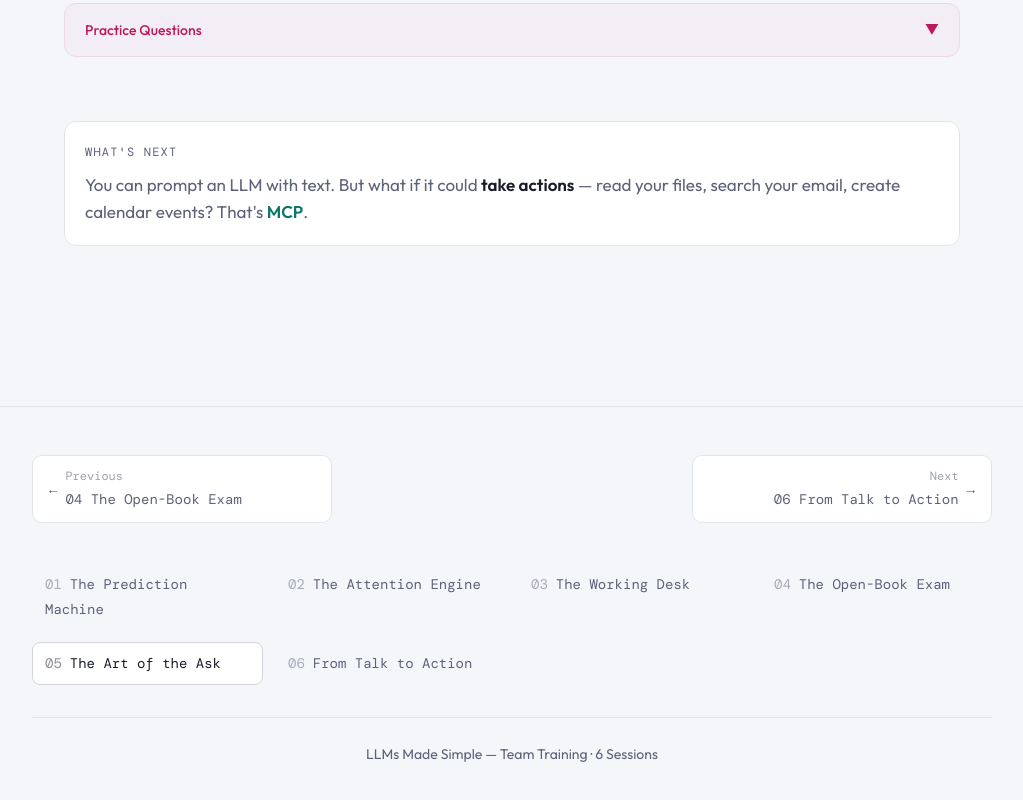
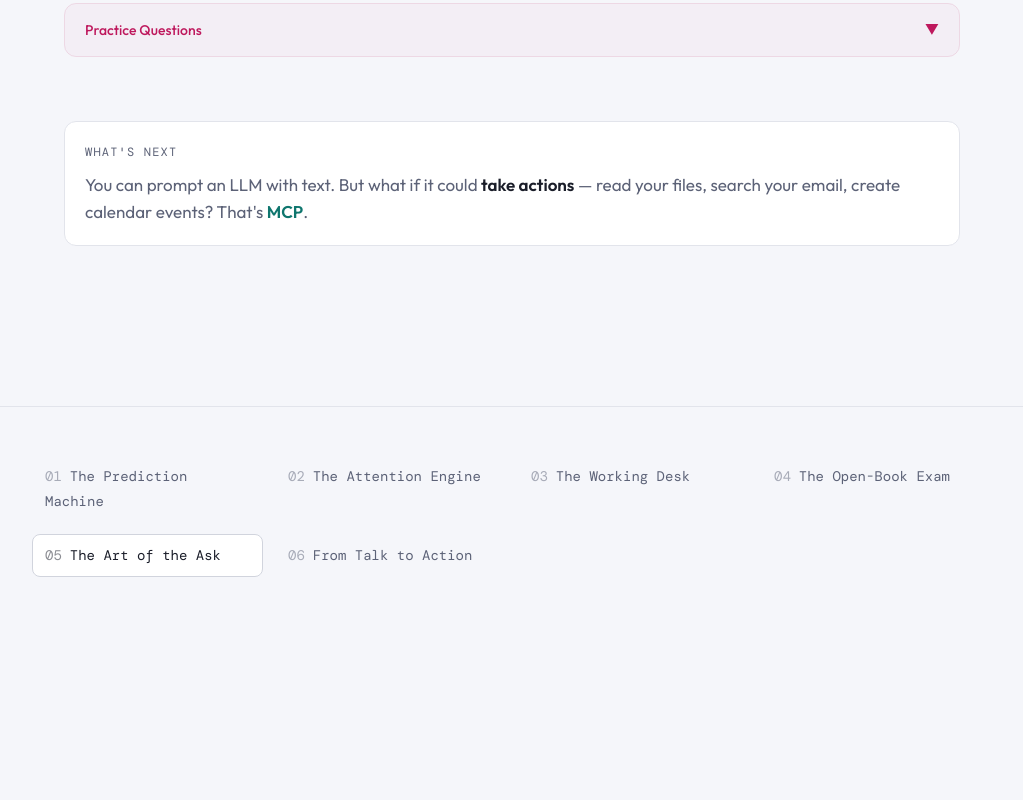
Before and after one commit to tejachundru/llmintro, a React (Vite) app: page /5 in a window 1280 px wide. Shown: the part 4858-5658 px from the top of the page, without its empty margins (128-1151 px from the left). After the commit the page ends 5483 px from the top, so only its background shows below. Built offline with nearby package versions, Linux system fonts and the light colour scheme.

Commit message:
feat: simplfy footer

```diff
--- a/src/components/Footer.tsx
+++ b/src/components/Footer.tsx
@@ -25,64 +25,13 @@ export default function Footer() {
     return () => obs.disconnect();
   }, []);
 
-  const currentIdx = SESSION_LINKS.findIndex(s => s.path === location.pathname);
-  const prev = currentIdx > 0 ? SESSION_LINKS[currentIdx - 1] : null;
-  const next = currentIdx >= 0 && currentIdx < SESSION_LINKS.length - 1 ? SESSION_LINKS[currentIdx + 1] : null;
-
   return (
     <footer ref={ref} style={{
       borderTop: '1px solid var(--border)',
-      padding: '3rem 2rem 6rem',
+      padding: '3rem 2rem 1rem',
       marginTop: 'auto',
     }}>
       <div style={{ maxWidth: 960, margin: '0 auto' }}>
-        {/* Session nav arrows */}
-        {prev && next && (
-          <div style={{
-            display: 'flex', gap: '1rem', marginBottom: '2.5rem',
-            justifyContent: 'space-between',
-            opacity: visible ? 1 : 0,
-            transform: visible ? 'translateY(0)' : 'translateY(16px)',
-            transition: 'all 0.5s cubic-bezier(0.4, 0, 0.2, 1)',
-          }}>
-            <Link to={prev.path} style={{
-              display: 'flex', alignItems: 'center', gap: '.5rem',
-              padding: '.65rem 1rem', borderRadius: 10, textDecoration: 'none',
-              background: 'var(--bg2)', border: '1px solid var(--border)',
-              color: 'var(--muted)', fontSize: 'var(--font-caption)',
-              fontFamily: 'var(--font-mono)', transition: 'all .2s',
-              flex: 1, maxWidth: 300,
-            }}
-              onMouseEnter={e => { e.currentTarget.style.borderColor = 'var(--border2)'; e.currentTarget.style.color = 'var(--text)'; }}
-              onMouseLeave={e => { e.currentTarget.style.borderColor = 'var(--border)'; e.currentTarget.style.color = 'var(--muted)'; }}
-            >
-              <span>←</span>
-              <div>
-                <div style={{ fontSize: 'var(--font-micro)', opacity: 0.6 }}>Previous</div>
-                <div>{prev.num} {prev.label}</div>
-              </div>
-            </Link>
-            <Link to={next.path} style={{
-              display: 'flex', alignItems: 'center', gap: '.5rem',
-              padding: '.65rem 1rem', borderRadius: 10, textDecoration: 'none',
-              background: 'var(--bg2)', border: '1px solid var(--border)',
-              color: 'var(--muted)', fontSize: 'var(--font-caption)',
-              fontFamily: 'var(--font-mono)', transition: 'all .2s',
-              flex: 1, maxWidth: 300, textAlign: 'right',
-              justifyContent: 'flex-end',
-            }}
-              onMouseEnter={e => { e.currentTarget.style.borderColor = 'var(--border2)'; e.currentTarget.style.color = 'var(--text)'; }}
-              onMouseLeave={e => { e.currentTarget.style.borderColor = 'var(--border)'; e.currentTarget.style.color = 'var(--muted)'; }}
-            >
-              <div>
-                <div style={{ fontSize: 'var(--font-micro)', opacity: 0.6 }}>Next</div>
-                <div>{next.num} {next.label}</div>
-              </div>
-              <span>→</span>
-            </Link>
-          </div>
-        )}
-
         {/* Session index */}
         <div style={{
           display: 'grid', gridTemplateColumns: 'repeat(auto-fit, minmax(200px, 1fr))',
@@ -114,15 +63,6 @@ export default function Footer() {
             );
           })}
         </div>
-
-        <div style={{
-          textAlign: 'center', color: 'var(--muted)', fontSize: 'var(--font-caption)',
-          paddingTop: '1.5rem', borderTop: '1px solid var(--border)',
-          opacity: visible ? 1 : 0,
-          transition: 'opacity 0.5s 0.3s ease',
-        }}>
-          LLMs Made Simple — Team Training · 6 Sessions
-        </div>
       </div>
     </footer>
   );
```
